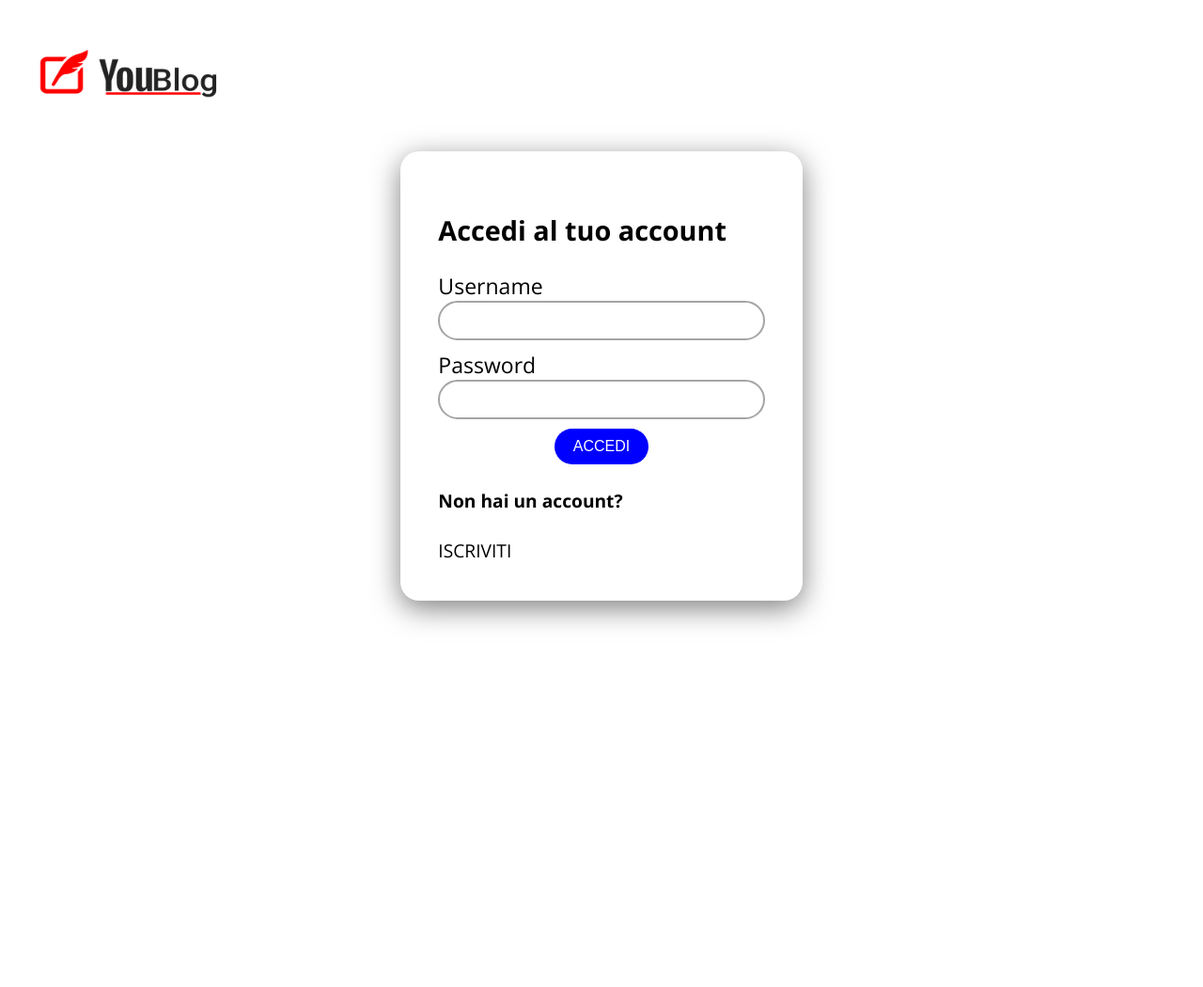
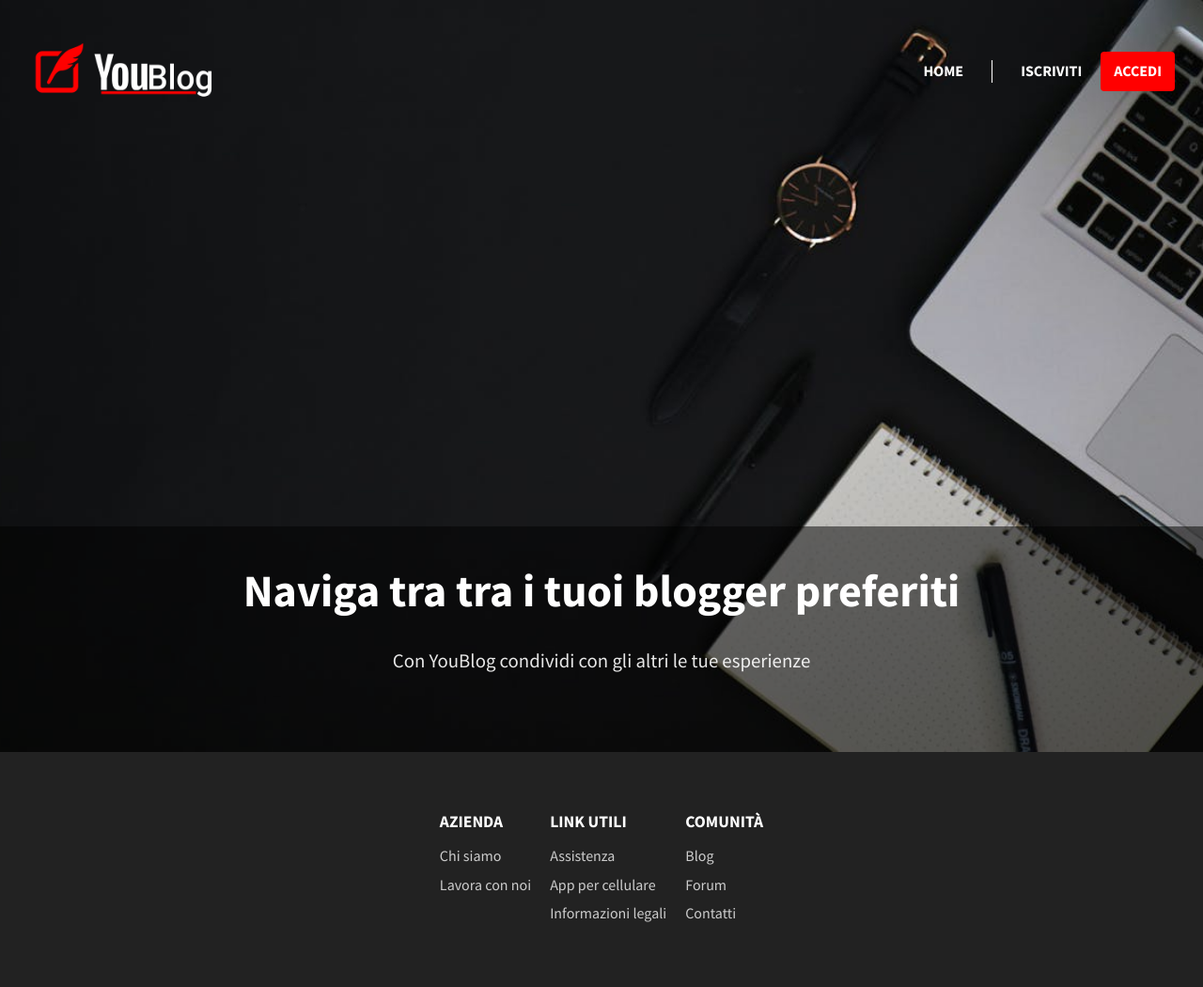
Before and after one commit to simoplat/hw1, a PHP site: page / in a window 1280 px wide. Shown: the whole page at 94% size. Before the commit the page ends 666 px from the top, so only its background shows below. Run offline with PHP 8.4, Linux system fonts and the light colour scheme.

Commit message:
Aggiunta INDEX
Index, login separato in un nuovo file

```diff
--- a/home.php
+++ b/home.php
@@ -1,7 +1,7 @@
 <?php
     require_once 'auth.php';
     if (!$userid = checkAuth()) {
-        header("Location: index.php");
+        header("Location: login.php");
         exit;
     }
 ?>
--- /dev/null
+++ b/index.css
@@ -0,0 +1,155 @@
+/* Reset base */
+* {
+  box-sizing: border-box;
+  margin: 0;
+  padding: 0;
+}
+
+body {
+  font-family: 'Source Sans Pro', sans-serif;
+  background-color: #fff;
+  color: #333;
+  line-height: 1.6;
+}
+
+/* Header con immagine di sfondo */
+header {
+  background-image: url('Media/welcomeWallpaper.jpg'); /* <-- Sostituisci con la tua immagine */
+  background-size: cover;
+  background-position: center;
+  color: white;
+  position: relative;
+  min-height: 100vh;
+  display: flex;
+  flex-direction: column;
+  justify-content: space-between;
+}
+
+/* Sovrapposizione scura leggibile */
+.header-overlay {
+  background-color: rgba(0, 0, 0, 0.5);
+  padding: 30px 20px 80px;
+  text-align: center;
+}
+
+header h1 {
+  font-size: 3rem;
+  margin-bottom: 20px;
+}
+
+.subtitle {
+  font-size: 1.3rem;
+  max-width: 600px;
+  margin: 0 auto;
+  opacity: 0.9;
+}
+
+/* Navbar */
+nav {
+  display: flex;
+  justify-content: space-between;
+  align-items: center;
+  padding: 20px 30px;
+}
+
+/* Logo con immagine */
+#logo {
+  display: flex;
+  align-items: center;
+  gap: 10px;
+  font-size: 1.8rem;
+  font-weight: bold;
+  color: rgb(252, 8, 8);
+}
+
+#logo img {
+  width: 200px;
+  height: auto;
+}
+
+/* Link di navigazione */
+#links {
+  display: flex;
+  gap: 20px;
+  align-items: center;
+}
+
+#links a {
+  text-decoration: none;
+  color: rgb(255, 255, 255);
+  font-weight: 600;
+  transition: color 0.3s;
+}
+
+#links a:hover {
+  color: #ffd700;
+}
+
+.button {
+  background-color: #ff0000;
+  padding: 8px 14px;
+  border-radius: 4px;
+  font-weight: bold;
+}
+
+#separator {
+  height: 24px;
+  width: 1px;
+  background-color: white;
+  margin: 0 10px;
+}
+
+/* Hamburger menu (base per responsive) */
+#menu {
+  display: none;
+  flex-direction: column;
+  gap: 5px;
+  cursor: pointer;
+}
+
+#menu div {
+  width: 25px;
+  height: 3px;
+  background: white;
+}
+
+/* Footer */
+footer {
+  background-color: #222;
+  color: white;
+  padding: 40px 20px;
+  display: flex;
+  justify-content: center;
+}
+
+.footer-container {
+  display: flex;
+  justify-content: space-around;
+  flex-wrap: wrap;
+  gap: 20px;
+}
+
+.footer-col strong {
+  display: block;
+  margin-bottom: 10px;
+  font-weight: 700;
+  font-size: 1.1rem;
+}
+
+.footer-col p {
+  margin: 5px 0;
+  color: #ccc;
+}
+
+/* Responsive design */
+@media (max-width: 600px) {
+
+  #logo img{
+    display: none;
+  }
+  #links.visible {
+    display: flex;
+  }
+
+
+}
--- a/index.php
+++ b/index.php
@@ -1,90 +1,54 @@
-<?php
-    // Verifica che l'utente sia già loggato, in caso positivo va direttamente alla home
-    include 'auth.php';
-    if (checkAuth()) {
-        header('Location: home.php');
-        exit;
-    }
+<!DOCTYPE html>
+<html lang="it">
+<head>
+  <meta charset="UTF-8">
+  <title>YouBlog</title>
+  <link rel="preconnect" href="https://fonts.gstatic.com">
+  <link href="https://fonts.googleapis.com/css2?family=Source+Sans+Pro:wght@400;700&display=swap" rel="stylesheet">
+  <link rel="stylesheet" href="index.css">
+  <meta name="viewport" content="width=device-width, initial-scale=1">
+</head>
 
-    if (!empty($_POST["username"]) && !empty($_POST["password"]) )
-    {
-        // Se username e password sono stati inviati
-        // Connessione al DB
-        $conn = mysqli_connect($dbconfig['host'], $dbconfig['user'], $dbconfig['password'], $dbconfig['name']) or die(mysqli_error($conn));
+<body>
+  <header>
+    <nav>
+      <div id="logo">
+        <img src="Media/YouTube-logo_white.png" alt="Logo YouBlog">
+      </div>
+      <div id="links">
+        <a href="home.php">HOME</a>
+        <div id="separator"></div>
+        <a href="signup.php">ISCRIVITI</a>
+        <a href="login.php" class="button">ACCEDI</a>
+      </div>
+    </nav>
+    <div class="header-overlay">
+      <h1>Naviga tra tra i tuoi blogger preferiti</h1>
+      <p class="subtitle">Con YouBlog condividi con gli altri le tue esperienze</p>
+    </div>
+  </header>
 
-        $username = mysqli_real_escape_string($conn, $_POST['username']);
-        // ID e Username per sessione, password per controllo
-        $query = "SELECT * FROM users WHERE username = '".$username."'";
-        // Esecuzione
-        $res = mysqli_query($conn, $query) or die(mysqli_error($conn));;
-
-        if (mysqli_num_rows($res) > 0) {
-            // Ritorna una sola riga, il che ci basta perché l'utente autenticato è solo uno
-            $entry = mysqli_fetch_assoc($res);
-            if (password_verify($_POST['password'], $entry['password'])) {
-
-                // Imposto una sessione dell'utente
-                $_SESSION["_agora_username"] = $entry['username'];
-                $_SESSION["_agora_user_id"] = $entry['id'];
-                header("Location: home.php");
-                mysqli_free_result($res);
-                mysqli_close($conn);
-                exit;
-            }
-        }
-        // Se l'utente non è stato trovato o la password non ha passato la verifica
-        $error = "Username e/o password errati.";
-    }
-    else if (isset($_POST["username"]) || isset($_POST["password"])) {
-        // Se solo uno dei due è impostato
-        $error = "Inserisci username e password.";
-    }
-
-?>
-
-<html>
-    <head>
-        <link rel='stylesheet' href='login.css'>
-
-        <meta name="viewport" content="width=device-width, initial-scale=1">
-        <link rel="preconnect" href="https://fonts.gstatic.com" crossorigin>
-        <link href="https://fonts.googleapis.com/css2?family=Open+Sans:ital,wght@0,300..800;1,300..800&family=Roboto:ital,wght@0,100..900;1,100..900&display=swap" rel="stylesheet">
-        <title>Accedi</title>
-    </head>
-    <body>
-        <div class="logo">
-            <img src="media/YouTube-logo.png">
-
+  <footer>
+    <nav>
+      <div class="footer-container">
+        <div class="footer-col">
+          <strong>AZIENDA</strong>
+          <p>Chi siamo</p>
+          <p>Lavora con noi</p>
         </div>
-        <div class="login">
-        <section class="main">
-            <h1>Accedi al tuo account</h1>
-            <?php
-                // Verifica la presenza di errori
-                if (isset($error)) {
-                    echo "<p class='error'>$error</p>";
-                }
-
-            ?>
-            <form name='login' method='post' id="form-login">
-                <!-- Seleziono il valore di ogni campo sulla base dei valori inviati al server via POST -->
-                <div class="username">
-                    <label for='username'>Username</label>
-                    <input type='text' name='username' <?php if(isset($_POST["username"])){echo "value=".$_POST["username"];} ?>>
-                </div>
-                <div class="password">
-                    <label for='password'>Password</label>
-                    <input type='password' name='password' <?php if(isset($_POST["password"])){echo "value=".$_POST["password"];} ?>>
-                </div>
-                <div class="submit-container">
-                    <div class="login-btn">
-                            <input type='submit' value="ACCEDI">
-                    </div>
-                </div>
-            </form>
-            <div class="signup"><h4>Non hai un account?</h4></div>
-            <div class="signup-btn-container"><a class="signup-btn" href="signup.php">ISCRIVITI</a></div>
-        </section>
-    </div>
-    </body>
+        <div class="footer-col">
+          <strong>LINK UTILI</strong>
+          <p>Assistenza</p>
+          <p>App per cellulare</p>
+          <p>Informazioni legali</p>
+        </div>
+        <div class="footer-col">
+          <strong>COMUNITÀ</strong>
+          <p>Blog</p>
+          <p>Forum</p>
+          <p>Contatti</p>
+      </div>
+    </nav>
+  </footer>
+</body>
 </html>
--- a/post.php
+++ b/post.php
@@ -1,7 +1,7 @@
 <?php
     require_once 'auth.php';
     if (!$userid = checkAuth()) {
-        header("Location: index.php");
+        header("Location: login.php");
         exit;
     }
 ?>
--- a/user.php
+++ b/user.php
@@ -1,7 +1,7 @@
 <?php
     require_once 'auth.php';
     if (!$userid = checkAuth()) {
-        header("Location: index.php");
+        header("Location: login.php");
         exit;
     }
 ?>
```
Also changed, not shown: login.php (added, +90 -0 lines), Media/YouTube-logo_white.png (added), Media/welcomeWallpaper.jpg (added).
